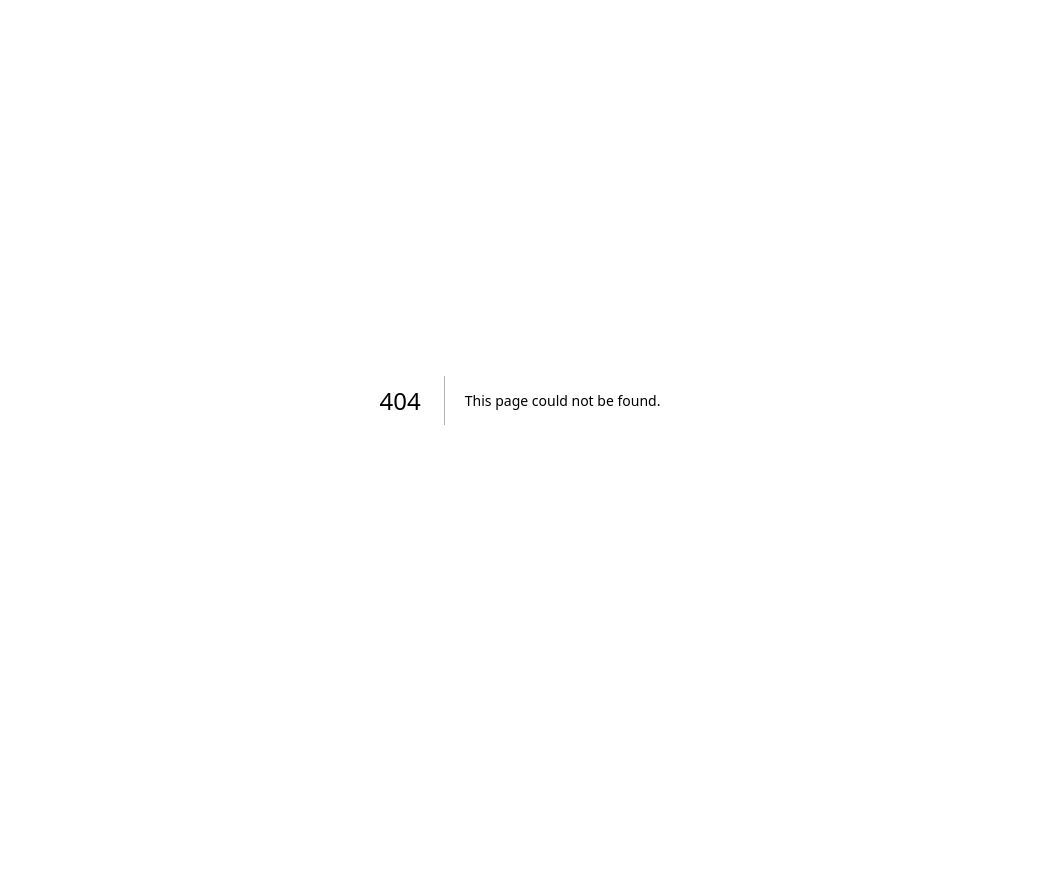
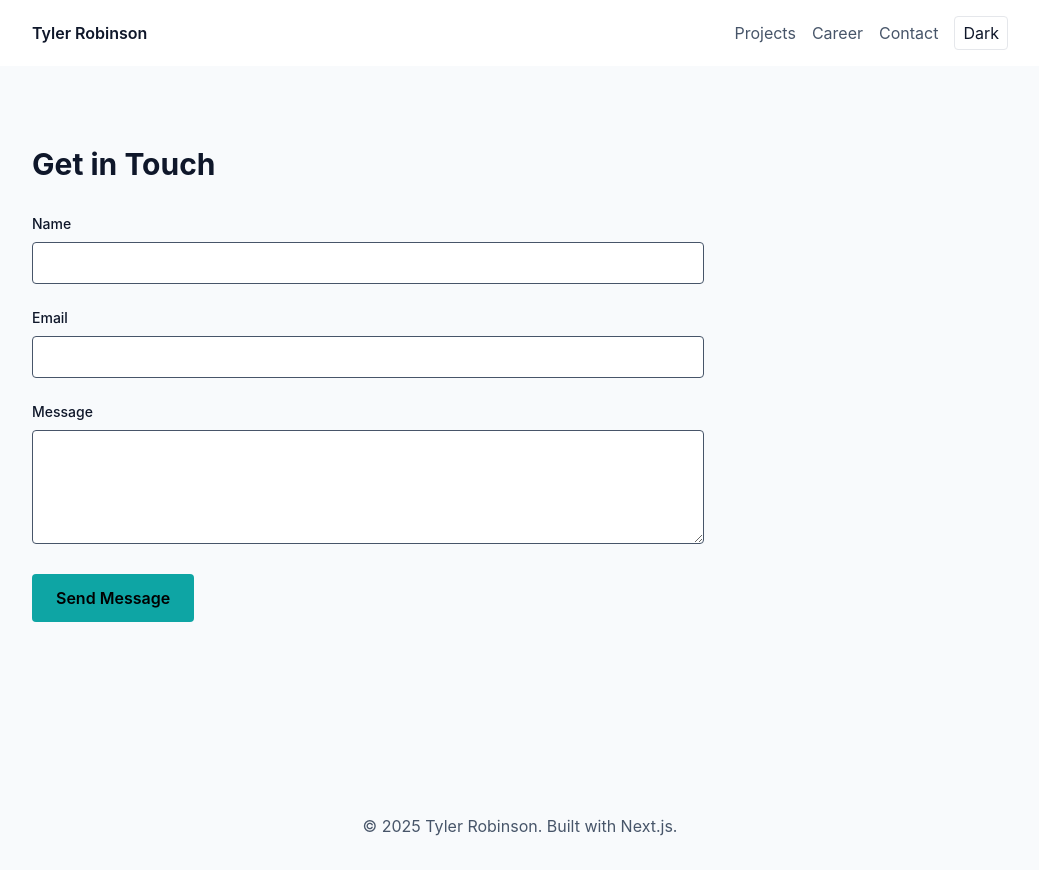
Before and after one commit to fbosaas-cyber/Tyler-s-Website, a Next.js app: page /contact in a window 1280 px wide. Before the commit this address had no page. Shown: the whole page, without its empty margins (120-1159 px from the left). Before the commit the page ends 800 px from the top, so only its background shows below. Built offline with nearby package versions, Linux system fonts and the light colour scheme.

Commit message:
Add contact form and fix theme toggle functionality

```diff
--- a/components/Navbar.tsx
+++ b/components/Navbar.tsx
@@ -9,7 +9,7 @@ export default function Navbar() {
         <nav className="flex gap-4 items-center">
           <Link href="/projects" className="text-[color:var(--muted)]">Projects</Link>
           <Link href="/career" className="text-[color:var(--muted)]">Career</Link>
-          <a href="#contact" className="text-[color:var(--muted)]">Contact</a>
+          <Link href="/contact" className="text-[color:var(--muted)]">Contact</Link>
           <ThemeToggle />
         </nav>
       </div>
--- a/components/SEO.tsx
+++ b/components/SEO.tsx
@@ -1,11 +1,33 @@
 import Head from 'next/head'
 
 export default function SEO({ title, description }: { title?: string; description?: string }) {
+  const siteTitle = title ? `${title} — Tyler Robinson` : 'Tyler Robinson — Software Engineer'
+  const siteDescription = description || 'Tyler Robinson — building modern web apps.'
+
   return (
     <Head>
-      <title>{title ? `${title} — Tyler Robinson` : 'Tyler Robinson — Software Engineer'}</title>
-      <meta name="description" content={description || 'Tyler Robinson — building modern web apps.'} />
-      <meta name="viewport" content="width=device-width, initial-scale=1" />
+      <title>{siteTitle}</title>
+      <meta name="description" content={siteDescription} />
+      <meta name="viewport" content="width=device-width, initial-scale=1, maximum-scale=5" />
+
+      {/* Favicon */}
+      <link rel="icon" href="/favicon.ico" />
+
+      {/* Open Graph */}
+      <meta property="og:type" content="website" />
+      <meta property="og:title" content={siteTitle} />
+      <meta property="og:description" content={siteDescription} />
+      <meta property="og:site_name" content="Tyler Robinson" />
+
+      {/* Twitter */}
+      <meta name="twitter:card" content="summary" />
+      <meta name="twitter:title" content={siteTitle} />
+      <meta name="twitter:description" content={siteDescription} />
+
+      {/* Additional SEO */}
+      <meta name="theme-color" content="#000000" />
+      <meta name="robots" content="index,follow" />
+      <meta name="googlebot" content="index,follow" />
     </Head>
   )
 }
--- a/package.json
+++ b/package.json
@@ -13,6 +13,7 @@
     "autoprefixer": "^10.4.14",
     "framer-motion": "^10.12.16",
     "next": "latest",
+    "nodemailer": "^7.0.6",
     "postcss": "^8.4.24",
     "react": "latest",
     "react-dom": "latest",
@@ -20,6 +21,7 @@
   },
   "devDependencies": {
     "@types/node": "^20.5.1",
+    "@types/nodemailer": "^7.0.2",
     "@types/react": "^18.2.28",
     "typescript": "^5.6.4"
   }
--- /dev/null
+++ b/pages/api/contact.ts
@@ -0,0 +1,44 @@
+import type { NextApiRequest, NextApiResponse } from 'next'
+import nodemailer from 'nodemailer'
+
+export default async function handler(req: NextApiRequest, res: NextApiResponse) {
+  if (req.method !== 'POST') {
+    return res.status(405).json({ message: 'Method not allowed' })
+  }
+
+  try {
+    const { name, email, message } = req.body
+
+    const transporter = nodemailer.createTransport({
+      service: 'gmail',
+      auth: {
+        user: 'your-email@gmail.com', // We'll use environment variables for this
+        pass: process.env.EMAIL_PASSWORD
+      }
+    })
+
+    await transporter.sendMail({
+      from: `"${name}" <${email}>`,
+      to: 'tgrayrobinson@gmail.com',
+      subject: `New Contact Form Submission from ${name}`,
+      text: `
+Name: ${name}
+Email: ${email}
+Message:
+${message}
+      `,
+      html: `
+<h3>New Contact Form Submission</h3>
+<p><strong>Name:</strong> ${name}</p>
+<p><strong>Email:</strong> ${email}</p>
+<p><strong>Message:</strong></p>
+<p>${message.replace(/\n/g, '<br>')}</p>
+      `
+    })
+
+    res.status(200).json({ message: 'Email sent successfully' })
+  } catch (error) {
+    console.error('Error sending email:', error)
+    res.status(500).json({ message: 'Failed to send email' })
+  }
+}
--- /dev/null
+++ b/pages/contact.tsx
@@ -0,0 +1,109 @@
+import { useState } from 'react'
+import Navbar from '../components/Navbar'
+import Footer from '../components/Footer'
+import SEO from '../components/SEO'
+
+export default function Contact() {
+  const [status, setStatus] = useState<'idle' | 'sending' | 'success' | 'error'>('idle')
+  const [formData, setFormData] = useState({
+    name: '',
+    email: '',
+    message: ''
+  })
+
+  const handleSubmit = async (e: React.FormEvent) => {
+    e.preventDefault()
+    setStatus('sending')
+
+    try {
+      const response = await fetch('/api/contact', {
+        method: 'POST',
+        headers: {
+          'Content-Type': 'application/json',
+        },
+        body: JSON.stringify(formData),
+      })
+
+      if (response.ok) {
+        setStatus('success')
+        setFormData({ name: '', email: '', message: '' })
+      } else {
+        setStatus('error')
+      }
+    } catch (error) {
+      setStatus('error')
+    }
+  }
+
+  return (
+    <>
+      <SEO title="Contact" description="Get in touch with Tyler Robinson" />
+      <Navbar />
+      <main className="container py-20">
+        <h1 className="text-3xl font-bold mb-8">Get in Touch</h1>
+
+        <div className="max-w-2xl">
+          <form onSubmit={handleSubmit} className="space-y-6">
+            <div>
+              <label htmlFor="name" className="block text-sm font-medium mb-2">
+                Name
+              </label>
+              <input
+                type="text"
+                id="name"
+                required
+                className="w-full px-4 py-2 rounded border bg-[color:var(--surface)] border-[color:var(--muted)]"
+                value={formData.name}
+                onChange={(e) => setFormData(prev => ({ ...prev, name: e.target.value }))}
+              />
+            </div>
+
+            <div>
+              <label htmlFor="email" className="block text-sm font-medium mb-2">
+                Email
+              </label>
+              <input
+                type="email"
+                id="email"
+                required
+                className="w-full px-4 py-2 rounded border bg-[color:var(--surface)] border-[color:var(--muted)]"
+                value={formData.email}
+                onChange={(e) => setFormData(prev => ({ ...prev, email: e.target.value }))}
+              />
+            </div>
+
+            <div>
+              <label htmlFor="message" className="block text-sm font-medium mb-2">
+                Message
+              </label>
+              <textarea
+                id="message"
+                required
+                rows={4}
+                className="w-full px-4 py-2 rounded border bg-[color:var(--surface)] border-[color:var(--muted)]"
+                value={formData.message}
+                onChange={(e) => setFormData(prev => ({ ...prev, message: e.target.value }))}
+              />
+            </div>
+
+            <button
+              type="submit"
+              disabled={status === 'sending'}
+              className="px-6 py-3 bg-primary text-black rounded font-semibold hover:opacity-90 disabled:opacity-50"
+            >
+              {status === 'sending' ? 'Sending...' : 'Send Message'}
+            </button>
+
+            {status === 'success' && (
+              <p className="text-green-500 mt-4">Message sent successfully!</p>
+            )}
+            {status === 'error' && (
+              <p className="text-red-500 mt-4">Failed to send message. Please try again.</p>
+            )}
+          </form>
+        </div>
+      </main>
+      <Footer />
+    </>
+  )
+}
--- a/styles/globals.css
+++ b/styles/globals.css
@@ -2,18 +2,20 @@
 @tailwind components;
 @tailwind utilities;
 
-:root {
+:root[data-theme="dark"] {
   --bg: #0f172a;
   --surface: #0b1220;
   --muted: #94a3b8;
+  --text: #ffffff;
+  --primary: #38bdf8;
 }
 
-@media (prefers-color-scheme: light) {
-  :root {
-    --bg: #f8fafc;
-    --surface: #ffffff;
-    --muted: #475569;
-  }
+:root[data-theme="light"] {
+  --bg: #f8fafc;
+  --surface: #ffffff;
+  --muted: #475569;
+  --text: #0f172a;
+  --primary: #0284c7;
 }
 
 html, body, #__next {
@@ -21,7 +23,7 @@ html, body, #__next {
 }
 
 body {
-  @apply bg-[color:var(--bg)] text-white antialiased;
+  @apply bg-[color:var(--bg)] text-[color:var(--text)] antialiased;
   font-family: Inter, ui-sans-serif, system-ui, -apple-system, "Segoe UI", Roboto, "Helvetica Neue", Arial;
 }
 
```
Also changed, not shown: 2 other files (tests, documents, lock files or other folders).
